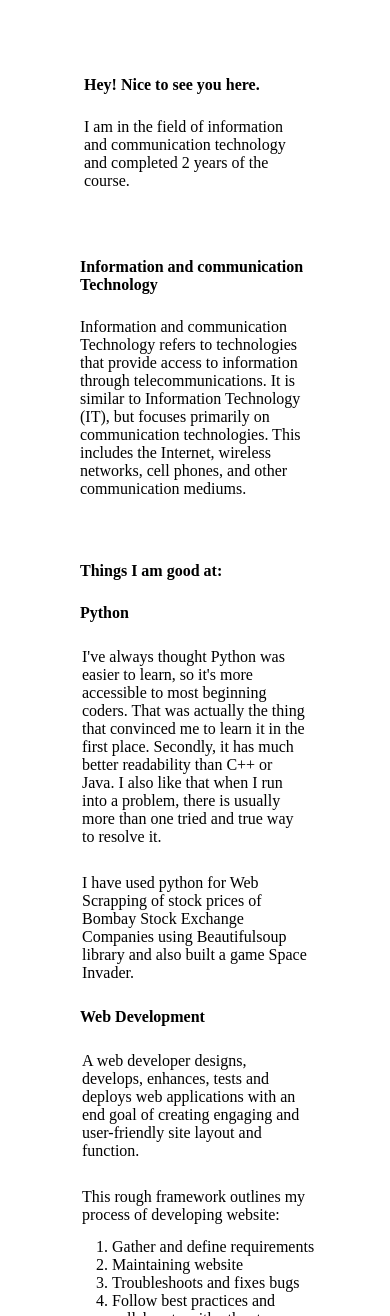
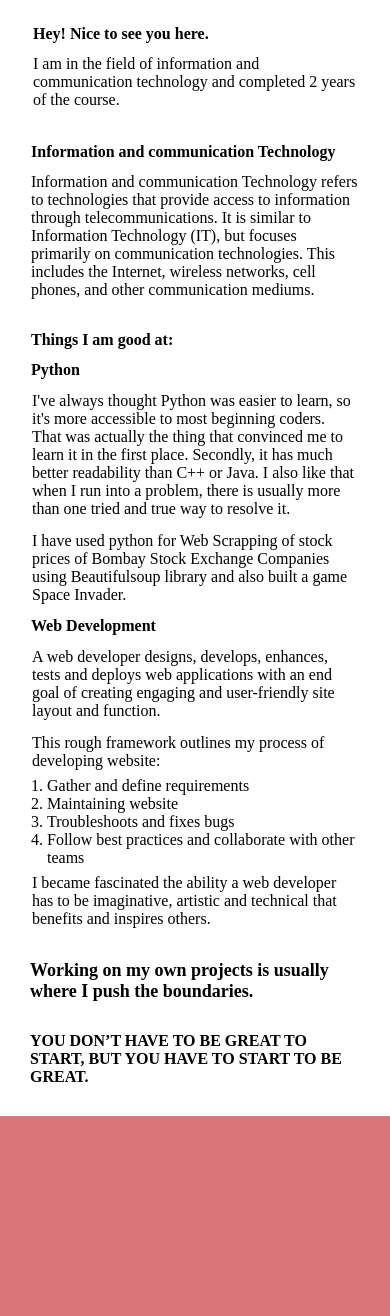
Before and after one commit to yashpatel4900/yashpatel4900.github.io, a plain HTML site: page index.html in a window 390 px wide. Shown: the part 2540-3856 px from the top of the page. Drawn offline with Linux system fonts and the light colour scheme.

Commit message:
Fixed padding in mobile

```diff
--- a/style.css
+++ b/style.css
@@ -449,6 +449,73 @@ a.button:visited
     background-color: white;
 }
 
+.about-pg{
+    padding: 48px;
+    font-family: rb, sans-serif;
+    font-size: 16px;
+}
+.Hey{
+    padding: 24px;
+    font-family: rbb,serif;
+}
+#hey-t{
+    font-weight: bold;
+}
+.hey-p{
+    padding: 12px;
+}
+.ICT{
+    padding: 20px;
+    font-family: rbb,serif;
+}
+#ICT-t{
+    font-weight: bold;
+}
+.ICT-p{
+    padding: 12px;
+}
+.Things{
+    padding: 20px;
+    font-family: rbb,serif;
+}
+#Things-t{
+    font-weight: bold;
+}
+.things-p{
+    padding: 12px;
+}
+.things-p-l1{
+    padding: 12px;
+    font-family: rbb,serif;
+    font-weight: bold;
+}
+.things-p-l1c1{
+    padding: 14px;
+}
+.things-p-l2{
+    padding: 12px;
+    font-family: rbb,serif;
+    font-weight: bold;
+}
+.things-p-l2c2{
+    padding: 14px;
+}
+.ol-process{
+    padding-left: 22px;
+}
+.mysaying{
+    padding: 30px;
+    font-family: rbb,serif;
+    font-weight: bold;
+    font-size: 18px;
+}
+.quote{
+    padding: 30px;
+    font-family: 'rbb',serif;
+    font-weight: bold;
+    font-size: 16px;
+}
+
 .container-about{
     display: flex;
     flex-direction: row;
@@ -673,6 +740,26 @@ a.button:visited
 } */
 
 @media(max-width: 1033px){
+    /* .wel-pg{
+        background: rgb(32, 35, 48);
+        height: 200vh;
+        width: 98%;
+        background-position: 100% 0%;
+        background-size: cover;
+        background-repeat: no-repeat;
+        background-attachment: fixed;
+    }
+
+    section{
+        background: url(Minions-background-img.jpg);
+        position: fixed;
+        top: 0;
+        left: 0;
+        width: 100%;
+        height: 100vh;
+        background-size: cover;
+    } */
+
     .wel-text{
         border-color: palevioletred;
         border-style: groove;
@@ -787,7 +874,7 @@ a.button:visited
     }
 
     .about-pg{
-        padding: 0px;
+        padding: 15px;
     }
     .Hey{
         padding: 12px;
@@ -877,8 +964,6 @@ a.button:visited
         position: sticky;
         top: 0;
     }
-
-
 }
 
 .developer{
@@ -943,70 +1028,3 @@ a.button:visited
     text-align: center;
     padding: 30%;
 }
-
-.about-pg{
-    padding: 48px;
-    font-family: rb, sans-serif;
-    font-size: 16px;
-}
-.Hey{
-    padding: 24px;
-    font-family: rbb,serif;
-}
-#hey-t{
-    font-weight: bold;
-}
-.hey-p{
-    padding: 12px;
-}
-.ICT{
-    padding: 20px;
-    font-family: rbb,serif;
-}
-#ICT-t{
-    font-weight: bold;
-}
-.ICT-p{
-    padding: 12px;
-}
-.Things{
-    padding: 20px;
-    font-family: rbb,serif;
-}
-#Things-t{
-    font-weight: bold;
-}
-.things-p{
-    padding: 12px;
-}
-.things-p-l1{
-    padding: 12px;
-    font-family: rbb,serif;
-    font-weight: bold;
-}
-.things-p-l1c1{
-    padding: 14px;
-}
-.things-p-l2{
-    padding: 12px;
-    font-family: rbb,serif;
-    font-weight: bold;
-}
-.things-p-l2c2{
-    padding: 14px;
-}
-.ol-process{
-    padding-left: 22px;
-}
-.mysaying{
-    padding: 30px;
-    font-family: rbb,serif;
-    font-weight: bold;
-    font-size: 18px;
-}
-.quote{
-    padding: 30px;
-    font-family: 'rbb',serif;
-    font-weight: bold;
-    font-size: 16px;
-}
```
